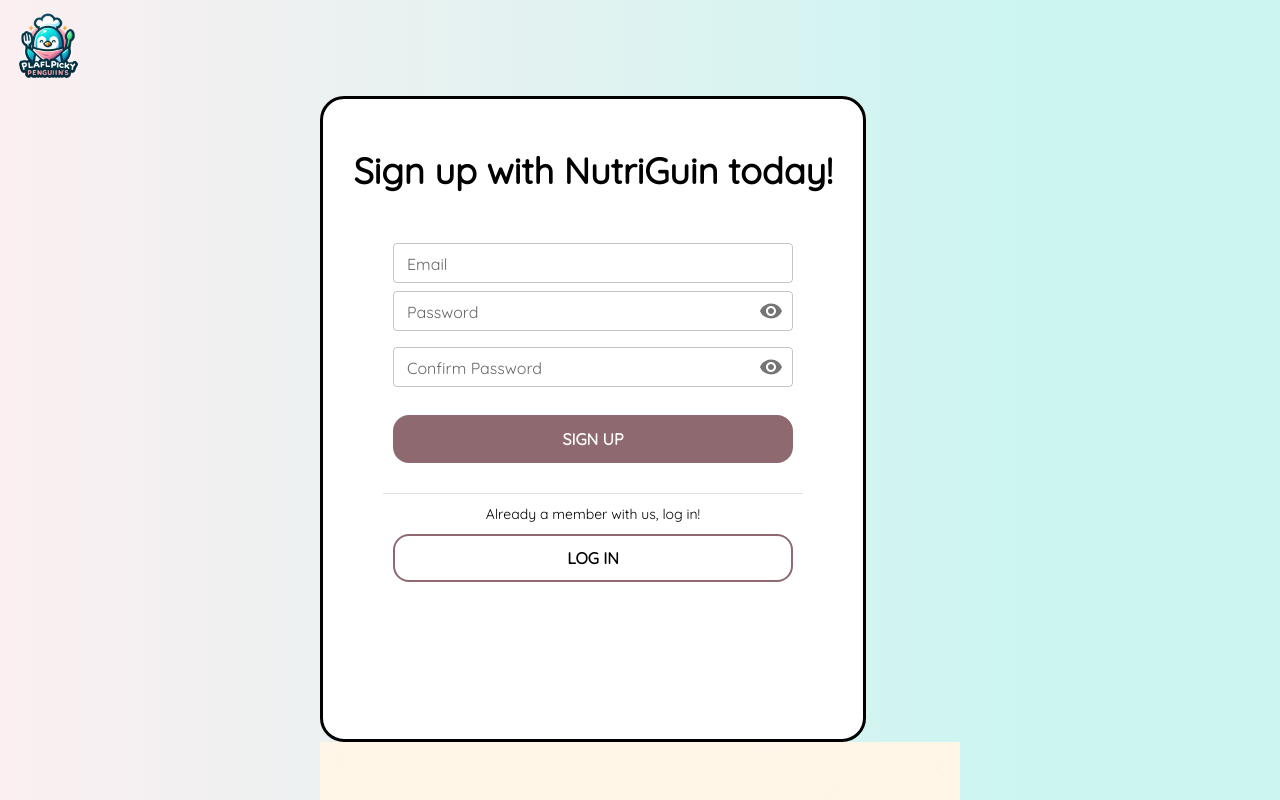
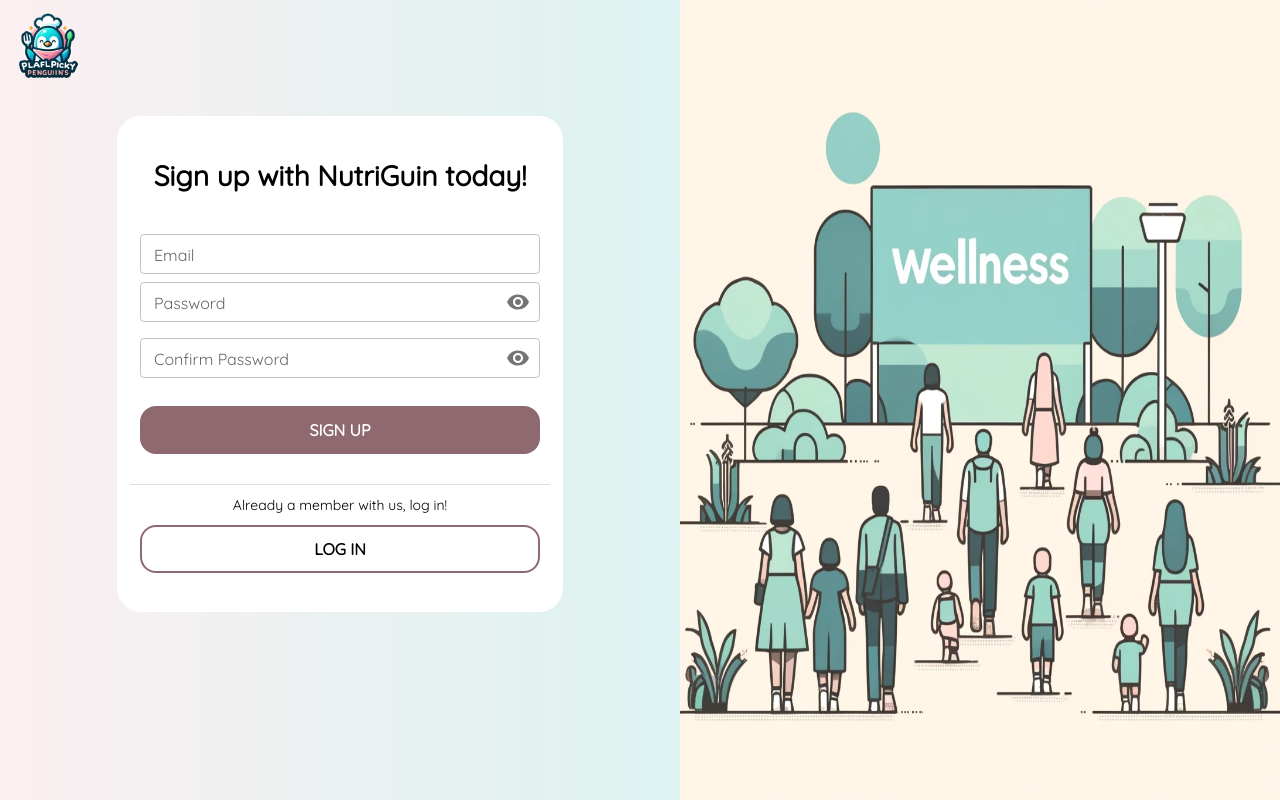
Before and after one commit to UOA-CS732-SE750-Students-2024/project-group-playful-penguins, a React (Vite) app in the folder frontend/: page /signUp in a window 1280 px wide. Shown: the top 800 px of the page. Built offline with nearby package versions, Linux system fonts and the light colour scheme; no server answers.

Commit message:
FEAT: sign up page now looks okay on bigger screens

```diff
--- a/frontend/src/pages/SignUpPage/SignUpPage.jsx
+++ b/frontend/src/pages/SignUpPage/SignUpPage.jsx
@@ -85,15 +85,24 @@ export default function SignUpPage() {
       sx={{
         flexDirection: {
           xs: "column",
-          md: "column",
+          md: "row",
         },
         alignItems: {
-          xs: "center",
-          md: "center",
+          // xs: "center",
+          // md: "center",
         },
       }}
     >
-      <Box className={styles.topbar}>
+      <Box>
+        <Box
+          className={styles.topbar}
+          sx={{
+            width: {
+              xs: "100%",
+              md: "50%",
+            },
+          }}
+        >
           <Link to="/">
             <Box
               sx={{
@@ -121,7 +130,7 @@ export default function SignUpPage() {
                     md: "70px",
                     lg: "80px",
                   },
-                padding:"8px 8px",
+                  padding: "8px 8px",
                 }}
               />
             </Box>
@@ -133,12 +142,16 @@ export default function SignUpPage() {
               xs: "100vw",
               md: "50vw",
             },
-          height: "100%",
+            padding: {
+              xs: "0px",
+              md: "20px",
+            },
+            // height: "100%",
             // padding: "20px",
             display: "flex",
             flexDirection: { xs: "column", md: "row" },
             alignItems: "center",
-          justifyContent: { xs: "center", md: "stretch" },
+            justifyContent: { xs: "center", md: "center" },
           }}
         >
           <Box
@@ -146,16 +159,16 @@ export default function SignUpPage() {
               display: "flex",
               flexDirection: "column",
               alignItems: "center",
-            height:{
-              xs:"450px",
-              md:"600px"
+              height: {
+                xs: "450px",
+                md: "470px",
               },
-            padding: "20px",
-            gap: { xs: "10px", md: "50px" },
-            border: "3px solid black",
+              padding: { xs: "10px 20px", sm: "20px 60px", md: "10px 20px"},
+              gap: { xs: "10px", md: "40px" },
+              border: "3px solid transparent",
               borderRadius: "24px",
               backgroundColor: "#ffffff",
-            width: { xs: "210px", md: "500px" },
+              width: { xs: "210px", md: "400px" },
               // marginTop: "50px",
             }}
           >
@@ -166,7 +179,7 @@ export default function SignUpPage() {
               sx={{
                 fontSize: {
                   xs: "24px",
-                md: "36px",
+                  md: "28px",
                 },
               }}
             >
@@ -374,6 +387,7 @@ export default function SignUpPage() {
             </Box>
           </Box>
         </Box>
+      </Box>
 
       <Box
         sx={{
```
Lines whose indentation alone changed are shown as unchanged.
